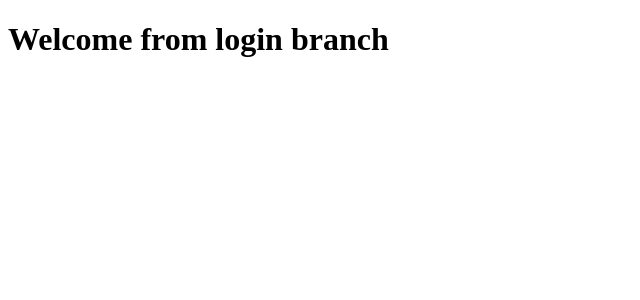
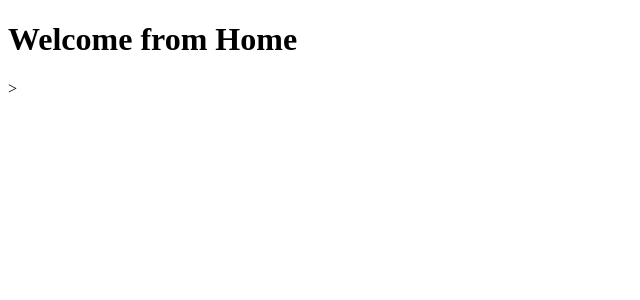
Before and after one commit to BhuvanaPichika/demo, an Angular app: page / in a window 1280 px wide. Shown: the top 300 px of the page, without its empty margins (0-640 px from the left). Built offline with nearby package versions, Linux system fonts and the light colour scheme.

Commit message:
resolved merge conflit

```diff
--- a/src/app/app.component.html
+++ b/src/app/app.component.html
@@ -1 +1 @@
-<h1>Welcome from login branch</h1>
+<h1>Welcome from Home</h1>>
```
